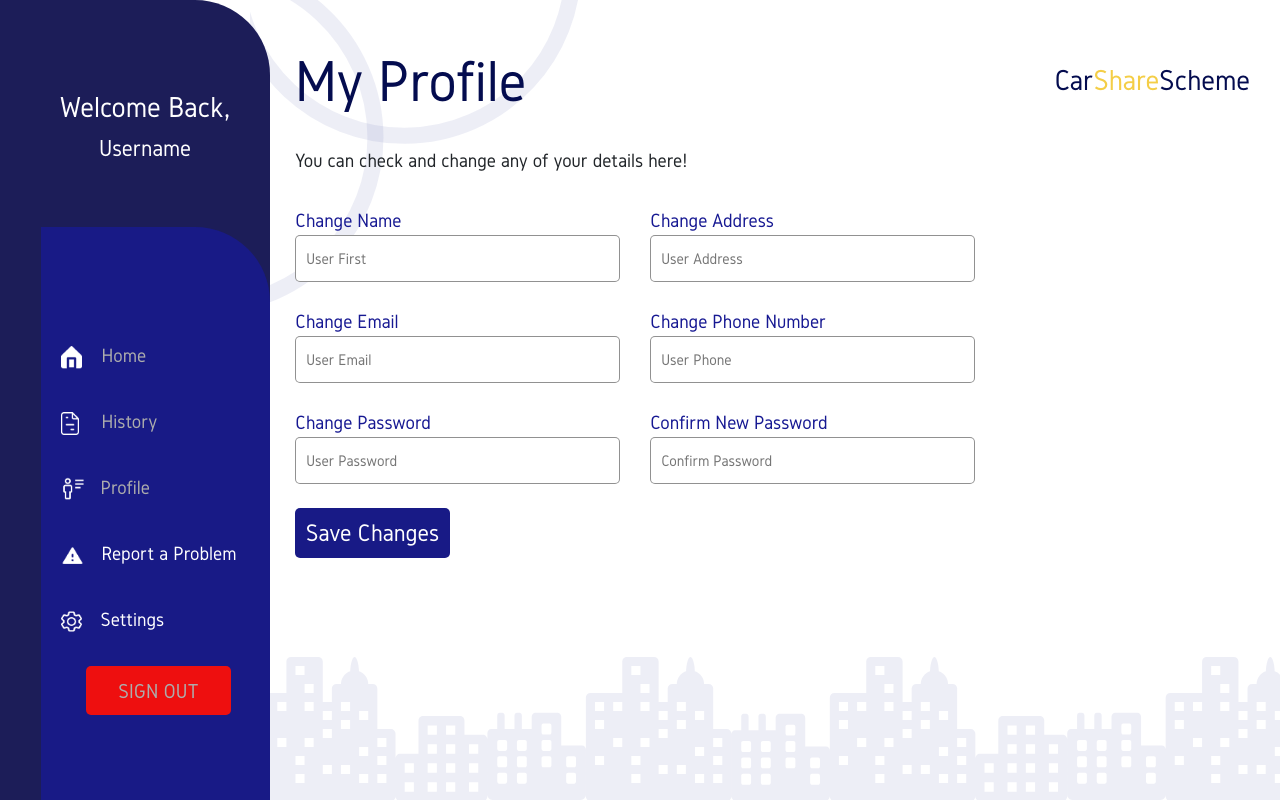
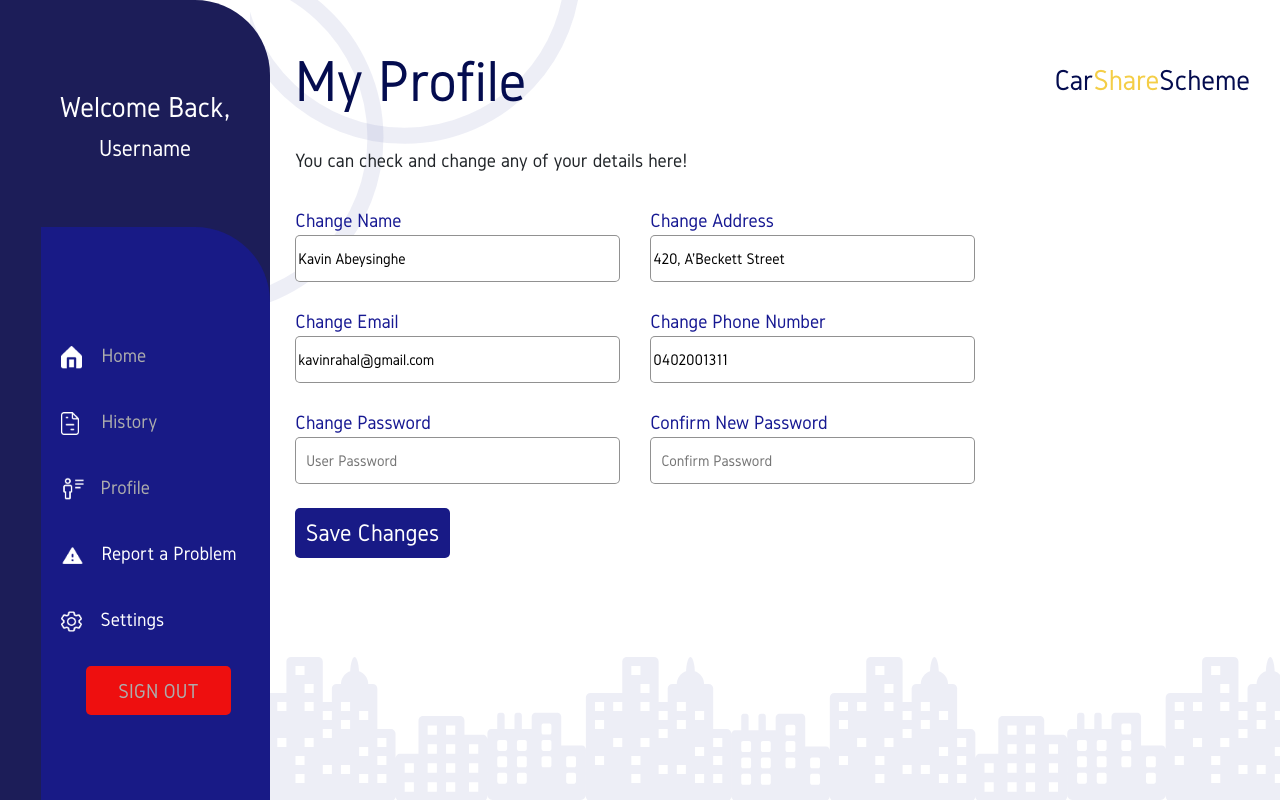
Before and after one commit to kavinrahal/PP1-MON1630-Team6, a React (Create React App) app in the folder Car_Share/ClientApp/: page /profile in a window 1280 px wide. Built offline with nearby package versions, Linux system fonts and the light colour scheme.

Commit message:
Minor changes

```diff
--- a/Car_Share/ClientApp/src/components/CurrentBooking.js
+++ b/Car_Share/ClientApp/src/components/CurrentBooking.js
@@ -25,8 +25,9 @@ export default function CurrentBooking(){
                 colour: "Red"
             },
             start_time: '2021-05-23T18:30:00.000+05:30',
-            end_time: '2021-05-23T23:59:00.000+05:30',
+            end_time: '2021-05-23T12:05:00.000+05:30',
             price: 450,
+            completed: 'in progress'
         }
     )
 
--- a/Car_Share/ClientApp/src/components/LoginPage.js
+++ b/Car_Share/ClientApp/src/components/LoginPage.js
@@ -34,12 +34,12 @@ function LoginPage(){
                         </div>
                         <div className = "email">
                             <div className = "emailLabel">Email</div>
-                            <input type = "text" className = "loginInput" placeholder = "  Email"></input>
+                            <input type = "text" className = "loginInput" placeholder = "  Email" required></input>
                         </div>
                         <br></br>
                         <div className = "password">
                             <div className = "passwordLabel">Password</div>
-                            <input type = "password" className = "loginInput" placeholder = "  Password"></input>
+                            <input type = "password" className = "loginInput" placeholder = "  Password" required></input>
                         </div>
                         <br></br>
                         <Link to = "/dashboard"><button className = "loginBtn">Log In</button></Link>
--- a/Car_Share/ClientApp/src/components/Profile.js
+++ b/Car_Share/ClientApp/src/components/Profile.js
@@ -1,4 +1,4 @@
-import React, { Component } from 'react';
+import React, { Component, useState } from 'react';
 import {
     BrowserRouter as Router,
     Switch,
@@ -9,6 +9,16 @@ import SideBar from './SideBar';
 import SideBarMobile from './SideBarMobile';
 import './styles/Profile.css';
 
+export default function Profile(){
+  const [userDetails, setUserDetails] = useState (
+    {
+        userId: 1,
+        name: "Kavin Abeysinghe",
+        address: "420, A'Beckett Street",
+        email: "kavinrahal@gmail.com",
+        phoneNum: "0402001311"
+    }
+  )
   const viewportContext = React.createContext({});
 
   const ViewportProvider = ({ children }) => {
@@ -43,7 +53,7 @@ const WhichSideBar = () => {
     return width < breakpoint ? <SideBarMobile /> : <SideBar />;
   };
 
-export default function Profile(){
+
     return(
         <ViewportProvider>
             <div className = "profileWrapper">
@@ -63,33 +73,33 @@ export default function Profile(){
                         <div className = "profileNames">
                           <div className = "profileFirst">
                               <div className = "profileLabel">Change Name</div>
-                              <input type = "text" className = "profileText" placeholder = "  User First"></input>
+                              <input type = "text" className = "profileText" value = {userDetails.name} required></input>
                           </div>
                           <div className = "profileLast">
                               <div className = "profileLabel">Change Address</div>
-                              <input type = "text" className = "profileText" placeholder = "  User Address"></input>
+                              <input type = "text" className = "profileText" value = {userDetails.address} required></input>
                           </div>
                         </div>
                         <br></br>
                         <div className = "profileContact">
                             <div className = "profileSignUpEmail">
                                 <div className = "profileLabel">Change Email</div>
-                                <input type = "email" className = "profileText" placeholder = "  User Email"></input>
+                                <input type = "email" className = "profileText" value = {userDetails.email} required></input>
                             </div>
                             <div className = "profilePhone">
                                 <div className = "profileLabel">Change Phone Number</div>
-                                <input type = "text" className = "profileText" placeholder = "  User Phone"></input>
+                                <input type = "text" className = "profileText" value = {userDetails.phoneNum} required></input>
                             </div>
                         </div>
                         <br></br>
                         <div className = "profilePasswords">
                           <div className = "profileSignUpPassword">
                               <div className = "profileLabel">Change Password</div>
-                              <input type = "password" className = "profileText" placeholder = "  User Password"></input>
+                              <input type = "password" className = "profileText" placeholder = "  User Password" required></input>
                           </div>
                           <div className = "profileConfirmPassword">
                               <div className = "profileLabel">Confirm New Password</div>
-                              <input type = "password" className = "profileText" placeholder = "  Confirm Password"></input>
+                              <input type = "password" className = "profileText" placeholder = "  Confirm Password" required></input>
                           </div>
                         </div>
                         <br></br>
--- a/Car_Share/ClientApp/src/components/RegisterPage.js
+++ b/Car_Share/ClientApp/src/components/RegisterPage.js
@@ -43,33 +43,33 @@ function RegisterPage(){
                             <div className = "names">
                                 <div className = "first">
                                     <div className = "signUpLabel">Name</div>
-                                    <input type = "text" className = "signUpText" placeholder = "  First Name"></input>
+                                    <input type = "text" className = "signUpText" placeholder = "  First Name" required></input>
                                 </div>
                                 <div className = "last">
                                     <div className = "signUpLabel">Address</div>
-                                    <input type = "text" className = "signUpText" placeholder = "  Last Name"></input>
+                                    <input type = "text" className = "signUpText" placeholder = "  Last Name" required></input>
                                 </div>
                             </div>
                             <br></br>
                             <div className = "contact">
                                 <div className = "signUpEmail">
                                     <div className = "signUpLabel">Email</div>
-                                    <input type = "email" className = "signUpText" placeholder = "  Email"></input>
+                                    <input type = "email" className = "signUpText" placeholder = "  Email" required></input>
                                 </div>
                                 <div className = "phone">
                                     <div className = "signUpLabel">Phone Number</div>
-                                    <input type = "text" className = "signUpText" placeholder = "  Phone Number"></input>
+                                    <input type = "text" className = "signUpText" placeholder = "  Phone Number" required></input>
                                 </div>
                             </div>
                             <br></br>
                             <div className = "passwords">
                                 <div className = "signUpPassword">
                                     <div className = "signUpLabel">Password</div>
-                                    <input type = "password" className = "signUpText" placeholder = "  Password"></input>
+                                    <input type = "password" className = "signUpText" placeholder = "  Password" required></input>
                                 </div>
                                 <div className = "confirmPassword">
                                     <div className = "signUpLabel">Confirm Password</div>
-                                    <input type = "password" className = "signUpText" placeholder = "  Confirm Password"></input>
+                                    <input type = "password" className = "signUpText" placeholder = "  Confirm Password" required></input>
                                 </div>
                             </div>
                             <br></br>
```
Lines whose indentation alone changed are shown as unchanged.
